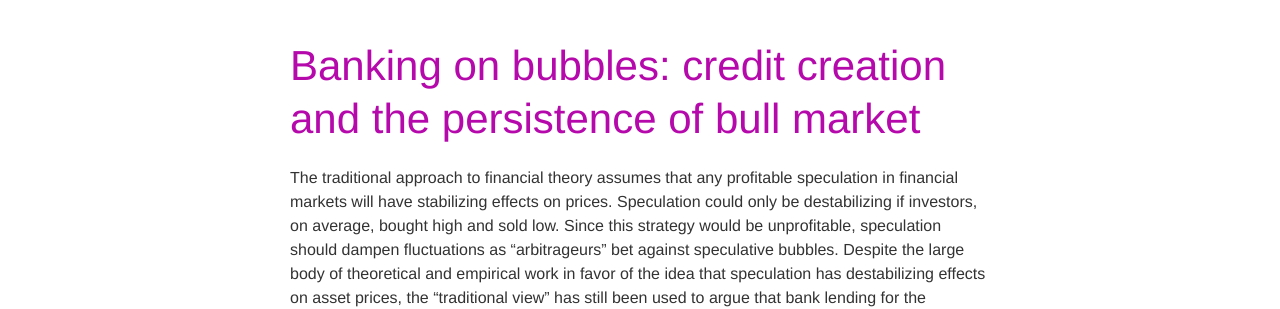
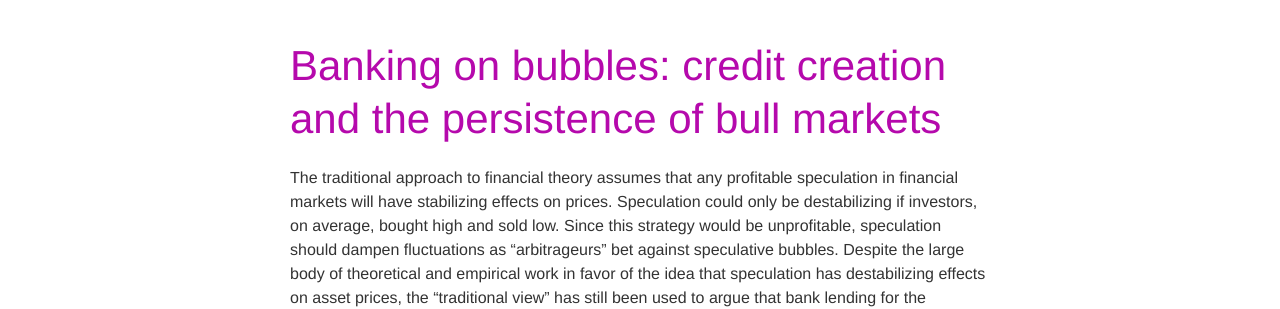
Before and after one commit to dustinhh/dustinhh.github.io, a Jekyll site: the page built from _pages/research.md, in a window 1280 px wide. Shown: the part 323-632 px from the top of the page. Built offline with Jekyll 4.4.1, drawn with Linux system fonts in a browser that asks for light colours.

Commit message:
Update research.md

```diff
--- a/_pages/research.md
+++ b/_pages/research.md
@@ -7,6 +7,6 @@ description: current research
 
 # Job Market Paper
 
-## [Banking on bubbles: credit creation and the persistence of bull market](https://drive.google.com/file/d/1ZteOGfCt_-VXa2qAfsjicXbliVqRMG8v/view?usp=sharing)
+## [Banking on bubbles: credit creation and the persistence of bull markets](https://drive.google.com/file/d/1ZteOGfCt_-VXa2qAfsjicXbliVqRMG8v/view?usp=sharing)
 
 The traditional approach to financial theory assumes that any profitable speculation in financial markets will have stabilizing effects on prices.  Speculation could only be destabilizing if investors, on average, bought high and sold low. Since this strategy would be unprofitable, speculation should dampen fluctuations as “arbitrageurs” bet against speculative bubbles. Despite the large body of theoretical and empirical work in favor of the idea that speculation has destabilizing effects on asset prices, the “traditional view” has still been used to argue that bank lending for the speculative purchase of assets will reduce price volatility. In this paper, I argue that financial intermediaries play a role in perpetuating periods of overvaluation through the extension of credit used for speculation. Using a Markov-switching vector autoregressive model with time-varying transition probabilities, I show that the expected duration of a “bull market” is dependent on the portfolio decisions of financial and nonfinancial sectors. As such, when the banking system lends against collateral, which is itself the object of speculation, asset price bubbles can persist, even when a growing share of investors believe that assets are overvalued.
```
